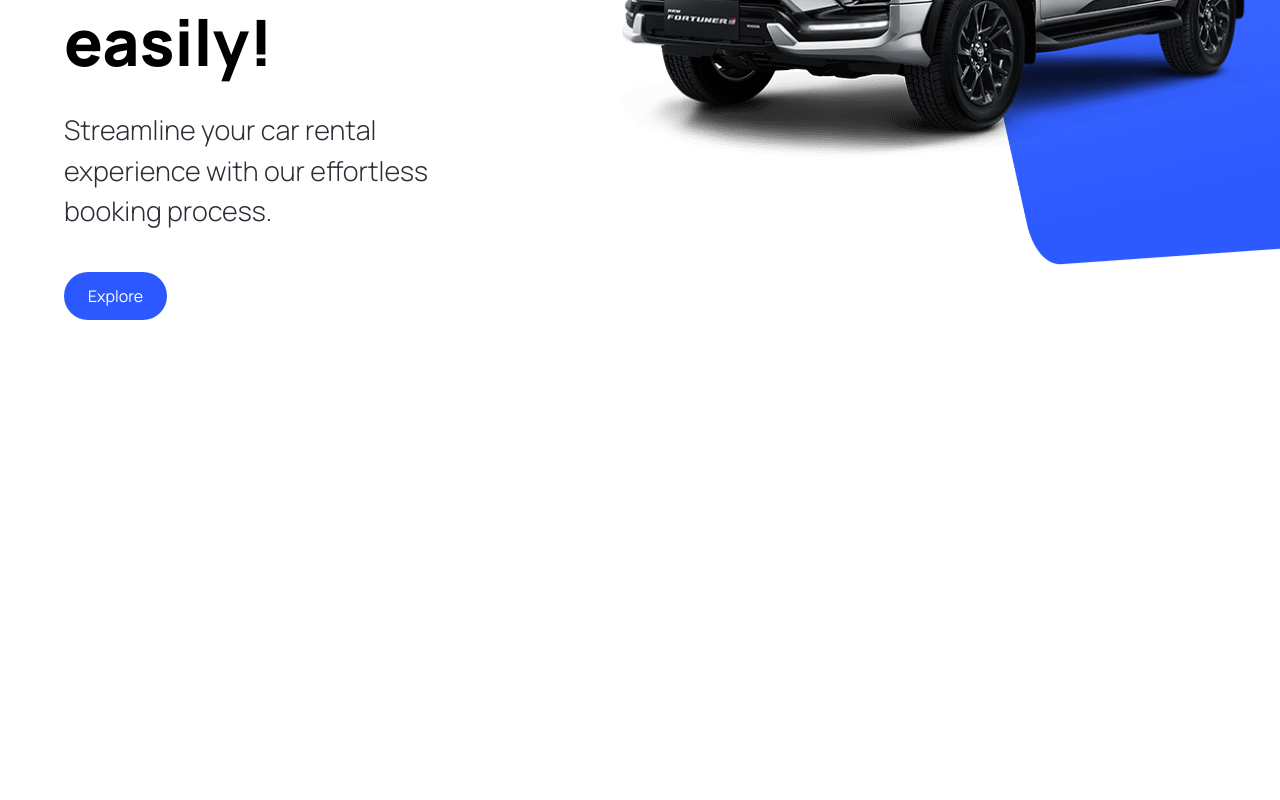
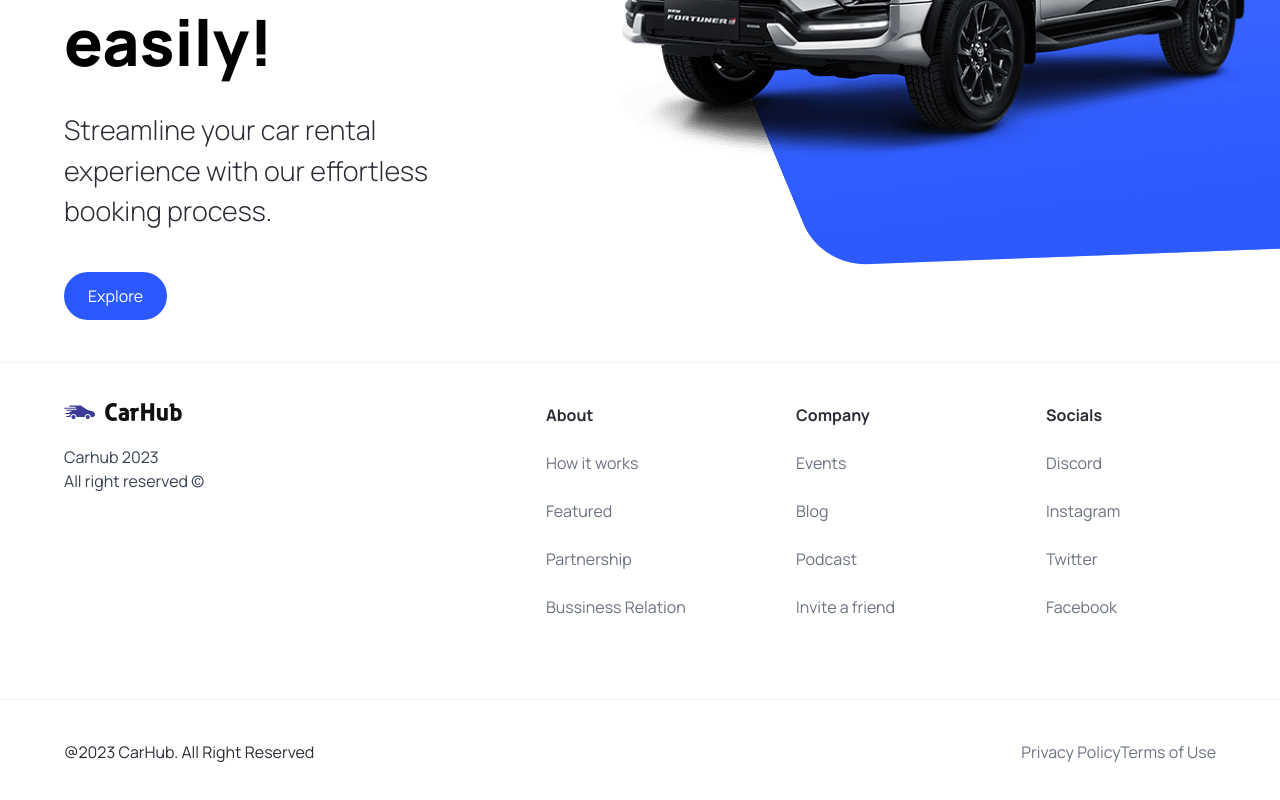
Before and after one commit to JLDaquipa/carhub-website, a Next.js app: page / in a window 1280 px wide. Shown: the part 438-1238 px from the top of the page. Before the commit the page ends 800 px from the top, so only its background shows below. Built offline with nearby package versions, Linux system fonts and the light colour scheme.

Commit message:
Added footer section, constant file and fixed hero section background issue

```diff
--- a/app/layout.tsx
+++ b/app/layout.tsx
@@ -1,6 +1,6 @@
 import type { Metadata } from "next";
 import "./globals.css";
-import { Nav } from "@/components";
+import { Nav, Footer } from "@/components";
 
 export const metadata: Metadata = {
   title: "CarHub",
@@ -17,6 +17,7 @@ export default function RootLayout({
       <body className="relative">
         <Nav />
         {children}
+        <Footer />
       </body>
     </html>
   );
--- /dev/null
+++ b/components/Footer.tsx
@@ -0,0 +1,59 @@
+import Image from "next/image";
+import Link from "next/link";
+import { footerLinks } from "@/constants";
+
+const Footer = () => {
+  return (
+    <footer className="flex flex-col text-black-100 border-t border-gray-100">
+      <div className="footer__links-container">
+        <div className="footer__rights">
+          <Image
+            src="/logo.svg"
+            alt="logo"
+            width={118}
+            height={18}
+            className="object-contain"
+          />
+          <p className="text-base text-gray-700">
+            Carhub 2023 <br />
+            All right reserved &copy;
+          </p>
+        </div>
+
+        <div className="footer__links">
+          {
+            footerLinks.map((link) => (
+              <div key={link.title} className="footer__link">
+                <h3 className="font-bold">{link.title}</h3>
+                {
+                  link.links.map((item) => (
+                    <Link
+                      key={item.title}
+                      href={item.url}
+                      className="text-gray-500"
+                    >
+                      {item.title}
+                    </Link>
+                  ))
+                }
+              </div>
+            ))
+          }
+        </div>
+      </div>
+      <div className="footer__copyrights">
+        <p>@2023 CarHub. All Right Reserved</p>
+        <div className="footer__copyrights-links">
+          <Link href='/' className="text-gray-500">
+            Privacy Policy
+          </Link>
+          <Link href='/' className="text-gray-500">
+            Terms of Use
+          </Link>
+        </div>
+      </div>
+    </footer>
+  )
+}
+
+export default Footer
--- a/components/Hero.tsx
+++ b/components/Hero.tsx
@@ -32,8 +32,8 @@ const Hero = () => {
               className="object-contain"
               fill
             />
-            <div className='hero__image-overlay'/>
           </div>
+          <div className='hero__image-overlay'/>
         </div>
     </div>
   )
--- a/components/index.ts
+++ b/components/index.ts
@@ -1,10 +1,12 @@
 import Hero from "./Hero";
 import CustomButton from "./CustomButton";
 import Nav from "./Nav";
+import Footer from "./Footer";
 
 
 export {
   Hero,
   CustomButton,
   Nav,
+  Footer,
 }
--- /dev/null
+++ b/constants/index.ts
@@ -0,0 +1,101 @@
+export const manufacturers = [
+  "Acura",
+  "Alfa Romeo",
+  "Aston Martin",
+  "Audi",
+  "Bentley",
+  "BMW",
+  "Buick",
+  "Cadillac",
+  "Chevrolet",
+  "Chrysler",
+  "Citroen",
+  "Dodge",
+  "Ferrari",
+  "Fiat",
+  "Ford",
+  "GMC",
+  "Honda",
+  "Hyundai",
+  "Infiniti",
+  "Jaguar",
+  "Jeep",
+  "Kia",
+  "Lamborghini",
+  "Land Rover",
+  "Lexus",
+  "Lincoln",
+  "Maserati",
+  "Mazda",
+  "McLaren",
+  "Mercedes-Benz",
+  "MINI",
+  "Mitsubishi",
+  "Nissan",
+  "Porsche",
+  "Ram",
+  "Rolls-Royce",
+  "Subaru",
+  "Tesla",
+  "Toyota",
+  "Volkswagen",
+  "Volvo",
+];
+
+export const yearsOfProduction = [
+  { title: "Year", value: "" },
+  { title: "2015", value: "2015" },
+  { title: "2016", value: "2016" },
+  { title: "2017", value: "2017" },
+  { title: "2018", value: "2018" },
+  { title: "2019", value: "2019" },
+  { title: "2020", value: "2020" },
+  { title: "2021", value: "2021" },
+  { title: "2022", value: "2022" },
+  { title: "2023", value: "2023" },
+];
+
+export const fuels = [
+  {
+    title: "Fuel",
+    value: "",
+  },
+  {
+    title: "Gas",
+    value: "Gas",
+  },
+  {
+    title: "Electricity",
+    value: "Electricity",
+  },
+];
+
+export const footerLinks = [
+  {
+    title: "About",
+    links: [
+      { title: "How it works", url: "/" },
+      { title: "Featured", url: "/" },
+      { title: "Partnership", url: "/" },
+      { title: "Bussiness Relation", url: "/" },
+    ],
+  },
+  {
+    title: "Company",
+    links: [
+      { title: "Events", url: "/" },
+      { title: "Blog", url: "/" },
+      { title: "Podcast", url: "/" },
+      { title: "Invite a friend", url: "/" },
+    ],
+  },
+  {
+    title: "Socials",
+    links: [
+      { title: "Discord", url: "/" },
+      { title: "Instagram", url: "/" },
+      { title: "Twitter", url: "/" },
+      { title: "Facebook", url: "/" },
+    ],
+  },
+];
```
